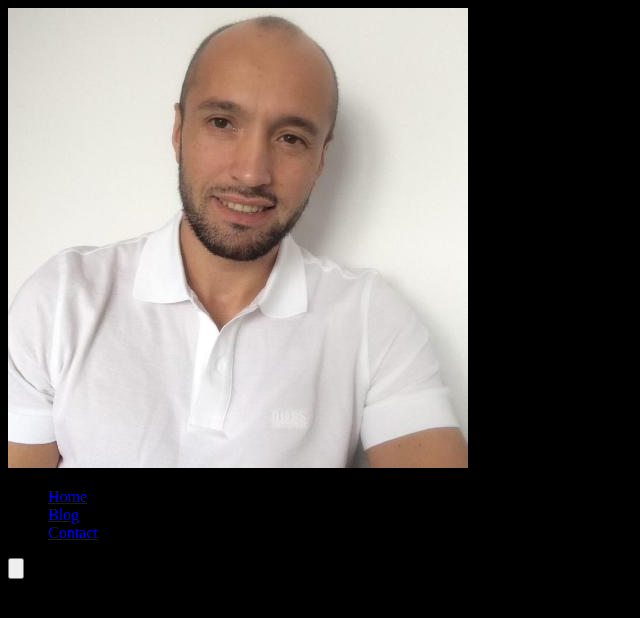
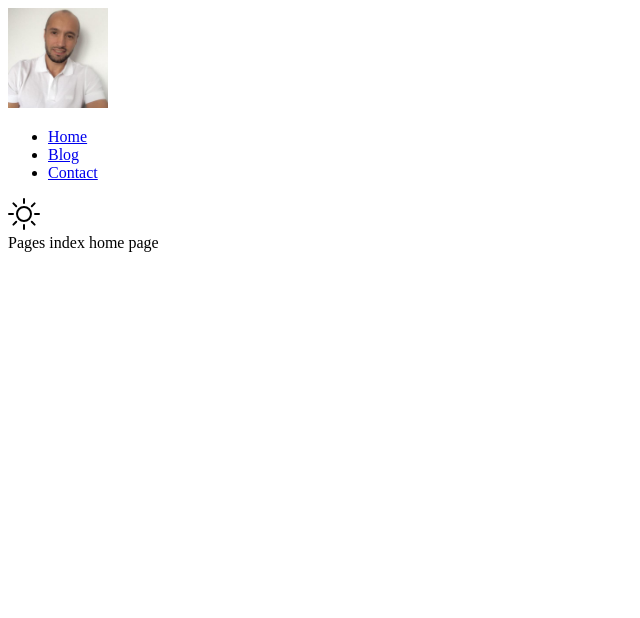
Before and after one commit to Yariandres/nuxt-personal-blog, a Nuxt app: page / in a window 1280 px wide. Shown: the top 618 px of the page, without its empty margins (0-640 px from the left). Built offline with nearby package versions, Linux system fonts and the light colour scheme.

Commit message:
adds useColorMode form vueUse lib and adds light and dark mode to blog

```diff
--- a/app.vue
+++ b/app.vue
@@ -1,13 +1,26 @@
 <template>
-  <div class="container w-full bg-white ring-1 ring-zinc-100 dark:bg-zinc-900 dark:ring-zinc-300/20">
-    <BlogNav />
-    <NuxtPage />
-  </div>
+  <BlogNav />
+  <NuxtPage />
 </template>
 
 <style>
-body {
-  background-color: #000000;
+
+:root {
+  --bg-color-light: #fff;
+  --text-color-dark: #000;
+
+  --bg-color-dark: #000;
+  --text-color-light: #fff;
+
 }
 
+.light {
+  background-color: var(--bg-color-light);
+  color: var(--text-color-dark);
+}
+
+.dark {
+  background-color: var(--bg-color-dark);
+  color: var(--text-color-light);
+}
 </style>
--- a/components/BlogNav.vue
+++ b/components/BlogNav.vue
@@ -1,28 +1,32 @@
 <template>
-  <header class="relative flex gap-4 justify-between p-8">
-    <div class="w-[40px] h-[40px] relative overflow-hidden rounded-full">
-      <img src="~/assets/img/yari.jpeg"  alt="thum nail" class="w-full h-full absolute object-cover">
-    </div>
-    <nav class="pointer-events-auto hidden md:block">
-      <ul class="flex rounded-full bg-white/90 px-3 text-sm font-medium text-zinc-800 shadow-lg shadow-zinc-800/5 ring-1 ring-zinc-900/5 backdrop-blur dark:bg-zinc-800/90 dark:text-zinc-200 dark:ring-white/10">
-        <li class="relative block px-3 py-2 transition hover:text-teal-500 dark:hover:text-teal-400">
+  <header>
+    <img src="~/assets/img/yari.jpeg"  alt="thum nail" height="100" width="100">
+    <nav>
+      <ul>
+        <li>
           <NuxtLink to="/">Home</NuxtLink>
         </li>
-        <li class="relative block px-3 py-2 transition hover:text-teal-500 dark:hover:text-teal-400">
+        <li>
           <NuxtLink to="/blog">Blog</NuxtLink>
         </li>
-        <li class="relative block px-3 py-2 transition hover:text-teal-500 dark:hover:text-teal-400">
+        <li>
           <NuxtLink to="/contact">Contact</NuxtLink>
         </li>
       </ul>
     </nav>
-    <button>
-      <!-- <svg viewBox="0 0 24 24" stroke-width="1.5" stroke-linecap="round" stroke-linejoin="round" aria-hidden="true" class="h-6 w-6 fill-zinc-100 stroke-zinc-500 transition group-hover:fill-zinc-200 group-hover:stroke-zinc-700 dark:hidden [@media(prefers-color-scheme:dark)]:fill-teal-50 [@media(prefers-color-scheme:dark)]:stroke-teal-500 [@media(prefers-color-scheme:dark)]:group-hover:fill-teal-50 [@media(prefers-color-scheme:dark)]:group-hover:stroke-teal-600"><path d="M8 12.25A4.25 4.25 0 0 1 12.25 8v0a4.25 4.25 0 0 1 4.25 4.25v0a4.25 4.25 0 0 1-4.25 4.25v0A4.25 4.25 0 0 1 8 12.25v0Z"></path><path d="M12.25 3v1.5M21.5 12.25H20M18.791 18.791l-1.06-1.06M18.791 5.709l-1.06 1.06M12.25 20v1.5M4.5 12.25H3M6.77 6.77 5.709 5.709M6.77 17.73l-1.061 1.061" fill="none"></path></svg> -->
-      <svg viewBox="0 0 24 24" aria-hidden="true" class="hidden h-6 w-6 fill-zinc-700 stroke-zinc-500 transition dark:block [@media(prefers-color-scheme:dark)]:group-hover:stroke-zinc-400 [@media_not_(prefers-color-scheme:dark)]:fill-teal-400/10 [@media_not_(prefers-color-scheme:dark)]:stroke-teal-500"><path d="M17.25 16.22a6.937 6.937 0 0 1-9.47-9.47 7.451 7.451 0 1 0 9.47 9.47ZM12.75 7C17 7 17 2.75 17 2.75S17 7 21.25 7C17 7 17 11.25 17 11.25S17 7 12.75 7Z" stroke-width="1.5" stroke-linecap="round" stroke-linejoin="round"></path></svg>
-    </button>
+    <div>
+      <SunIcon role="button" @click="switchColorMode" v-if="mode === 'light'" :width="32" :height="32" />
+      <MoonIcon role="button" @click="switchColorMode" v-if="mode === 'dark'"  :width="32" :height="32" />
+    </div>
   </header>
 </template>
 
 <script setup lang="ts">
+import { useColorMode } from '@vueuse/core';
+const mode = useColorMode();
+
+const switchColorMode = () => {
+  mode.value = mode.value === 'dark' ? 'light' : 'dark';
+};
 
 </script>
--- /dev/null
+++ b/components/MoonIcon.vue
@@ -0,0 +1,18 @@
+<template>
+  <svg
+    xmlns="http://www.w3.org/2000/svg"
+    :width="width"
+    :height="height"
+    viewBox="0 0 32 32">
+  <path
+    fill="currentColor"
+    d="M13.502 5.414a15.075 15.075 0 0 0 11.594 18.194a11.113 11.113 0 0 1-7.975 3.39c-.138 0-.278.005-.418 0a11.094 11.094 0 0 1-3.2-21.584M14.98 3a1.002 1.002 0 0 0-.175.016a13.096 13.096 0 0 0 1.825 25.981c.164.006.328 0 .49 0a13.072 13.072 0 0 0 10.703-5.555a1.01 1.01 0 0 0-.783-1.565A13.08 13.08 0 0 1 15.89 4.38A1.015 1.015 0 0 0 14.98 3Z"/>
+  </svg>
+</template>
+
+<script setup lang="ts">
+defineProps<{
+  width: number;
+  height: number;
+}>();
+</script>
--- /dev/null
+++ b/components/SunIcon.vue
@@ -0,0 +1,19 @@
+
+<template>
+  <svg
+    xmlns="http://www.w3.org/2000/svg"
+    :width="width"
+    :height="height"
+    viewBox="0 0 16 16">
+      <path
+        fill="currentColor"
+        d="M8 11a3 3 0 1 1 0-6a3 3 0 0 1 0 6zm0 1a4 4 0 1 0 0-8a4 4 0 0 0 0 8zM8 0a.5.5 0 0 1 .5.5v2a.5.5 0 0 1-1 0v-2A.5.5 0 0 1 8 0zm0 13a.5.5 0 0 1 .5.5v2a.5.5 0 0 1-1 0v-2A.5.5 0 0 1 8 13zm8-5a.5.5 0 0 1-.5.5h-2a.5.5 0 0 1 0-1h2a.5.5 0 0 1 .5.5zM3 8a.5.5 0 0 1-.5.5h-2a.5.5 0 0 1 0-1h2A.5.5 0 0 1 3 8zm10.657-5.657a.5.5 0 0 1 0 .707l-1.414 1.415a.5.5 0 1 1-.707-.708l1.414-1.414a.5.5 0 0 1 .707 0zm-9.193 9.193a.5.5 0 0 1 0 .707L3.05 13.657a.5.5 0 0 1-.707-.707l1.414-1.414a.5.5 0 0 1 .707 0zm9.193 2.121a.5.5 0 0 1-.707 0l-1.414-1.414a.5.5 0 0 1 .707-.707l1.414 1.414a.5.5 0 0 1 0 .707zM4.464 4.465a.5.5 0 0 1-.707 0L2.343 3.05a.5.5 0 1 1 .707-.707l1.414 1.414a.5.5 0 0 1 0 .708z"/>
+  </svg>
+</template>
+
+<script setup lang="ts">
+defineProps<{
+  width: number;
+  height: number;
+}>();
+</script>
--- a/nuxt.config.ts
+++ b/nuxt.config.ts
@@ -11,5 +11,8 @@ export default defineNuxtConfig({
     public: {
       wpUri: process.env.WP_URI,
     },
-  }
+  },
+  modules: [
+    '@vueuse/nuxt',
+  ],
 })
--- a/package.json
+++ b/package.json
@@ -8,6 +8,8 @@
     "postinstall": "nuxt prepare"
   },
   "devDependencies": {
+    "@vueuse/core": "^9.13.0",
+    "@vueuse/nuxt": "^9.13.0",
     "nuxt": "^3.2.3",
     "sass": "^1.58.3",
     "sass-loader": "^10.4.1"
```
Also changed, not shown: 1 other file (tests, documents, lock files or other folders).
